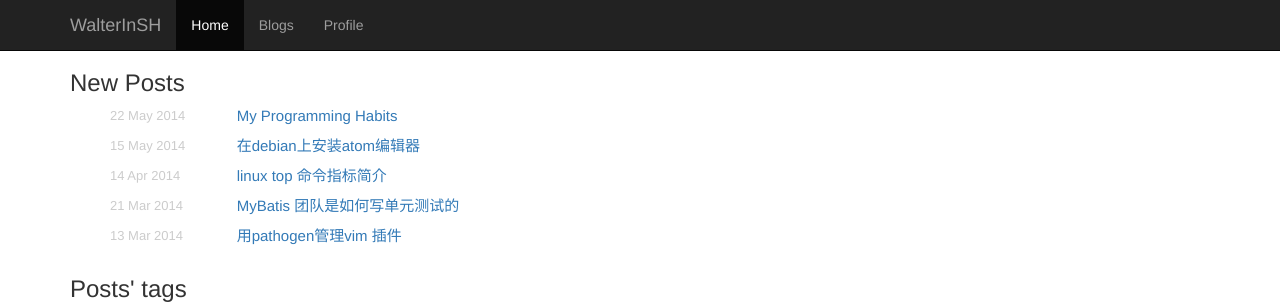
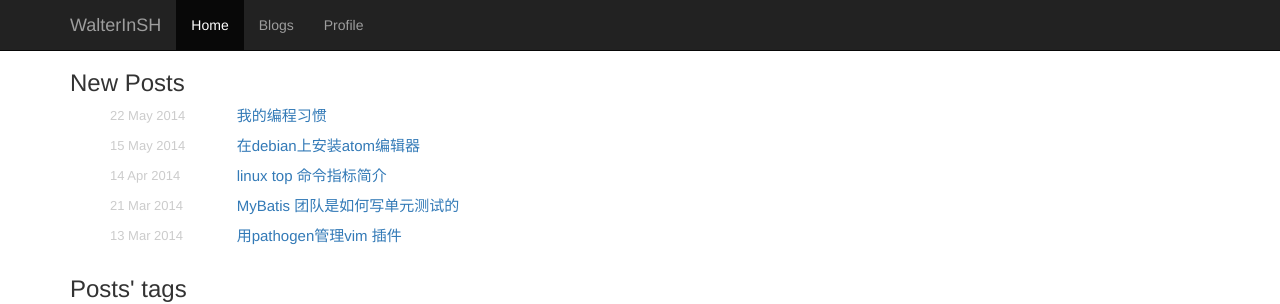
Before and after one commit to WalterInSH/walterinsh.github.io, a Jekyll site: the page built from index.html, in a window 1280 px wide and 1004 px high. Shown: the top 304 px of the window. Built offline with Jekyll 4.4.1, drawn with Linux system fonts in a browser that asks for light colours; nearby versions of some CDN libraries; Markdown is read by kramdown in place of the engine named in the settings.

Commit message:
add title

```diff
--- a/_posts/2014-05-22-my-programming-habits.md
+++ b/_posts/2014-05-22-my-programming-habits.md
@@ -1,6 +1,6 @@
 ---
 layout: blog
-title:
+title: 我的编程习惯
 ---
 
 A 不必要的判空
```
